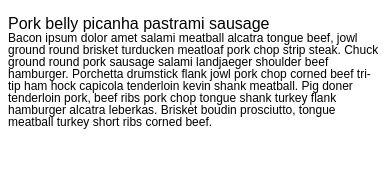
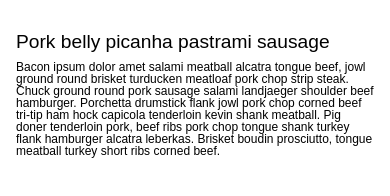
Before and after one commit to ngons/repsonsive-template, a plain HTML site: page index.html in a window 390 px wide. Drawn offline with Linux system fonts and the light colour scheme.

Commit message:
Added basic section scaling

```diff
--- a/css/style.css
+++ b/css/style.css
@@ -79,6 +79,7 @@ body {
 
 h1 {
     font-size: 1.5em;
+    padding: 0 0 0.5em 0;
 }
 
 
@@ -115,6 +116,22 @@ h1 {
 @media only screen and (max-width: 414px) {
     /* Mobile Devices - Iphone 6 and under */
     h1 {
+        font-size: 1.20em;
+    }
+
+    p {
+        font-size: 0.75em;
+    }
+
+    .header {
+        padding: 2em 1em 0 1em;
+    }
+
+}
+
+@media only screen and (max-width: 320px) {
+    /* Mobile Devices - Iphone 6 and under */
+    h1 {
         font-size: 1em;
     }
 
```
